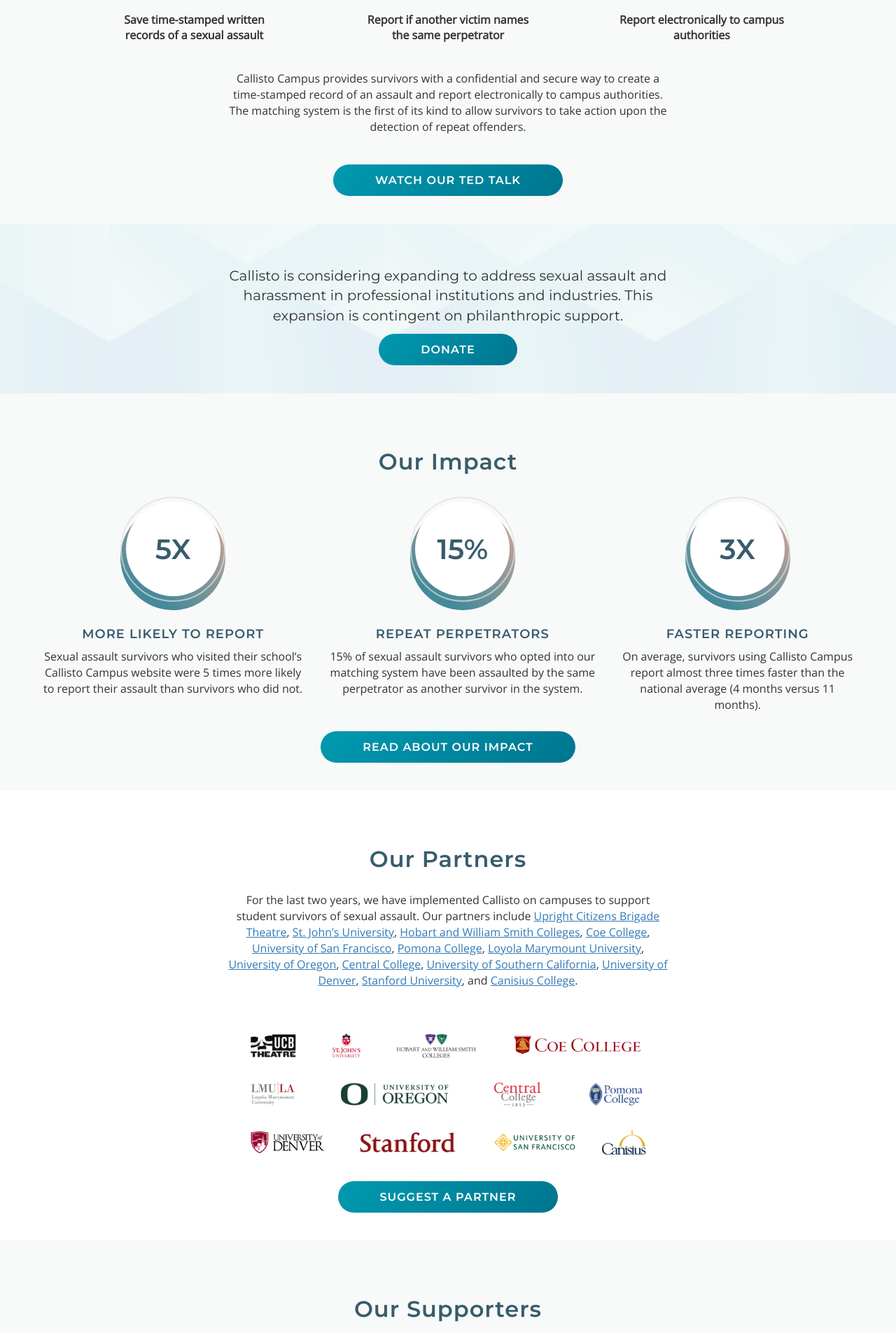
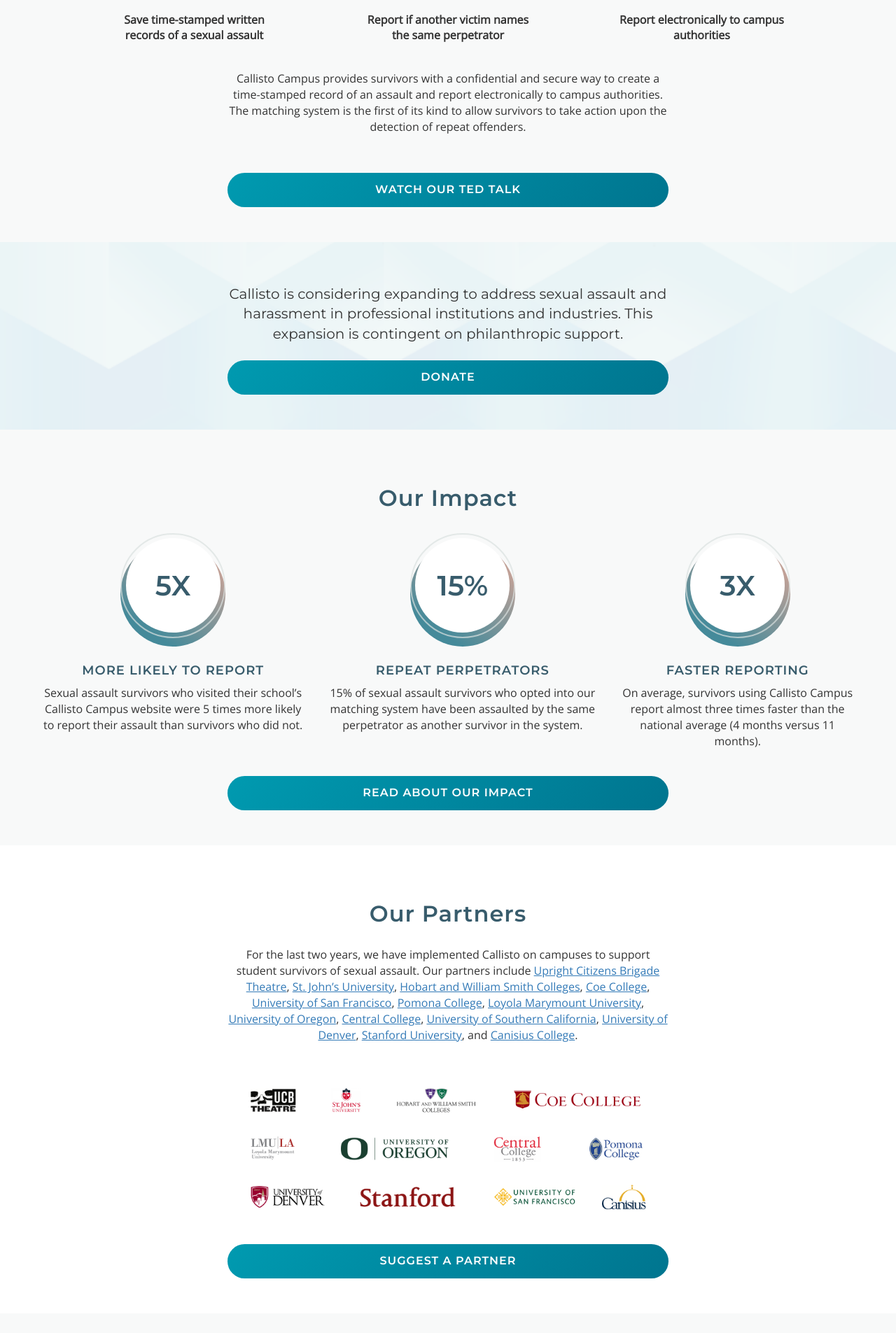
Before and after one commit to project-callisto/projectcallisto-dot-org, a Jekyll site: the page built from index.html, in a window 1280 px wide. Shown: the part 1628-3533 px from the top of the page at 70% size. Built offline with Jekyll 4.4.1, drawn with Linux system fonts in a browser that asks for light colours.

Commit message:
fix button clipping thing

```diff
--- a/_sass/main.scss
+++ b/_sass/main.scss
@@ -284,7 +284,7 @@
     text-transform: uppercase;
     font-family: $font-main;
     font-weight: 600;
-    white-space: nowrap;
+    display: block;
 
     a {
         color: white;
```
